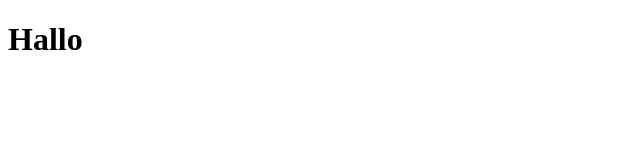
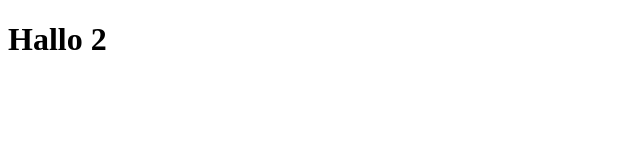
Before and after one commit to Jonasbrother299/UebungMMI, a plain HTML site: page index.html in a window 1280 px wide. Shown: the full height of the page, 0-640 px from the left. Drawn offline with Linux system fonts and the light colour scheme.

Commit message:
Uebrschrift geändert

```diff
--- a/index.html
+++ b/index.html
@@ -6,6 +6,6 @@
     <title>Document</title>
   </head>
   <body>
-    <h1>Hallo</h1>
+    <h1>Hallo 2</h1>
   </body>
 </html>
```
